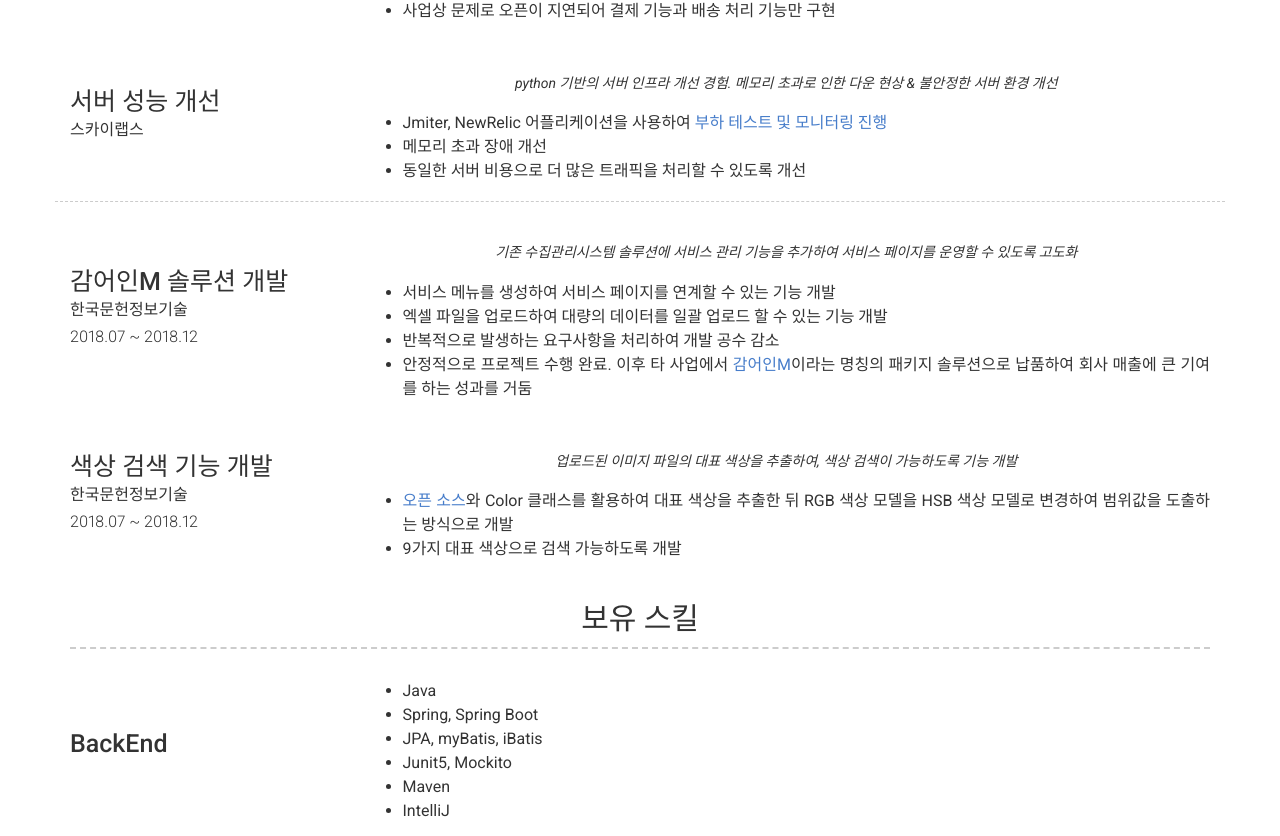
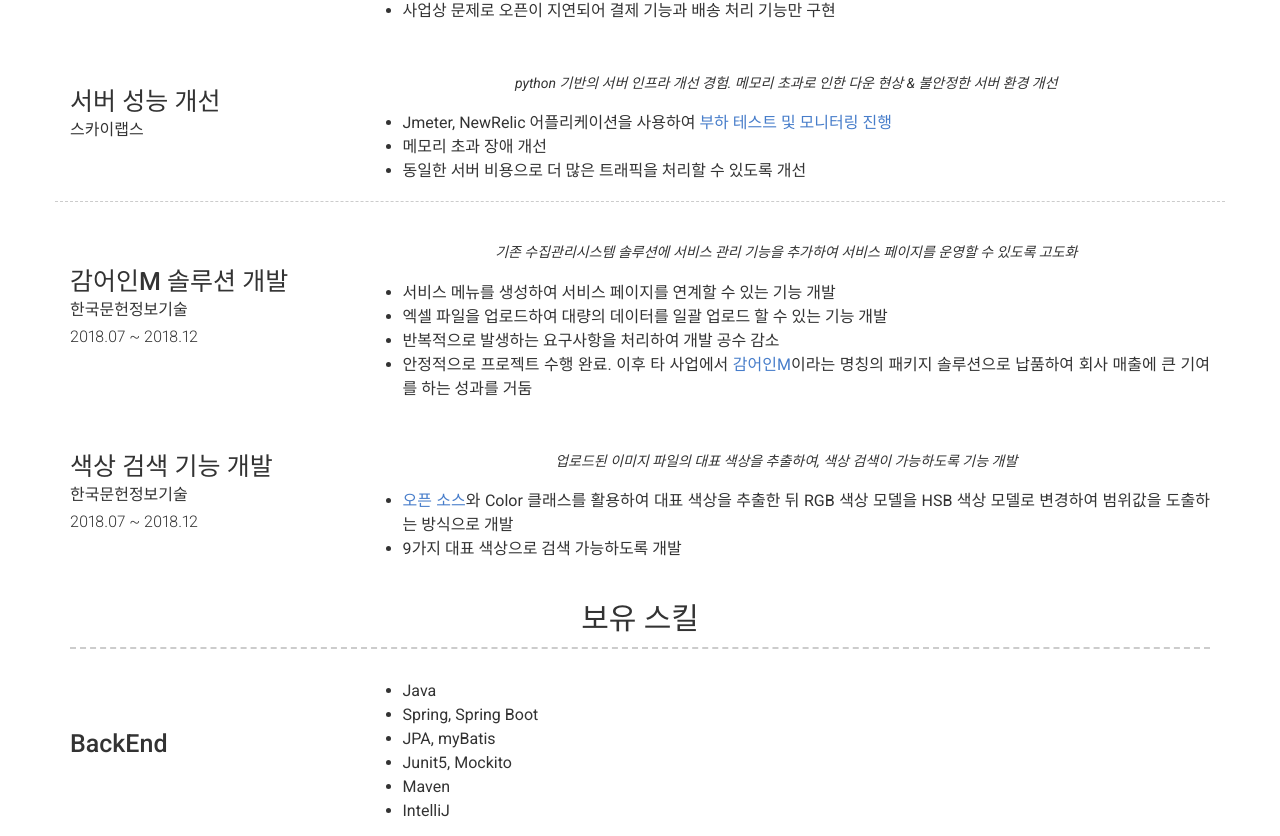
Before and after one commit to tyakamyz/tyakamyz.github.io, a Jekyll site: the page built from index.md, in a window 1280 px wide and 1400 px high, scrolled down 1028 px. Shown: the part 147-983 px from the top of the window. Built offline with Jekyll 4.4.1, drawn with Linux system fonts in a browser that asks for light colours; nearby versions of some CDN libraries.

Commit message:
feat: 내용 일부 수정

```diff
--- a/_config.yml
+++ b/_config.yml
@@ -109,7 +109,7 @@ content:
         quote: >
           python 기반의 서버 인프라 개선 경험. 메모리 초과로 인한 다운 현상 & 불안정한 서버 환경 개선
         description: | # this will include new lines to allow paragraphs
-          - Jmiter, NewRelic 어플리케이션을 사용하여 [부하 테스트 및 모니터링 진행](https://tong-dev.tistory.com/30?category=959546)
+          - Jmeter, NewRelic 어플리케이션을 사용하여 [부하 테스트 및 모니터링 진행](https://tong-dev.tistory.com/30?category=959546)
           - 메모리 초과 장애 개선
           - 동일한 서버 비용으로 더 많은 트래픽을 처리할 수 있도록 개선
       - layout: left
@@ -141,7 +141,7 @@ content:
         description: | # this will include new lines to allow paragraphs
           - Java
           - Spring, Spring Boot
-          - JPA, myBatis, iBatis
+          - JPA, myBatis
           - Junit5, Mockito
           - Maven
           - IntelliJ
```
